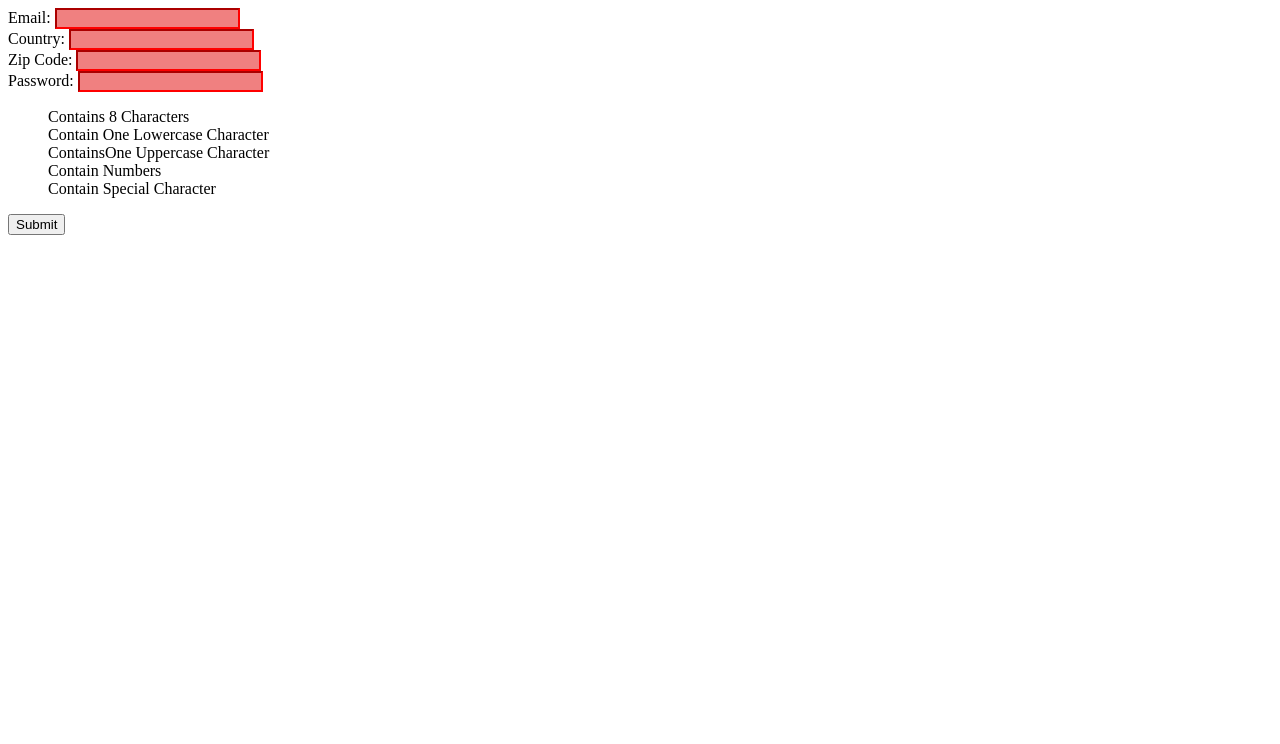
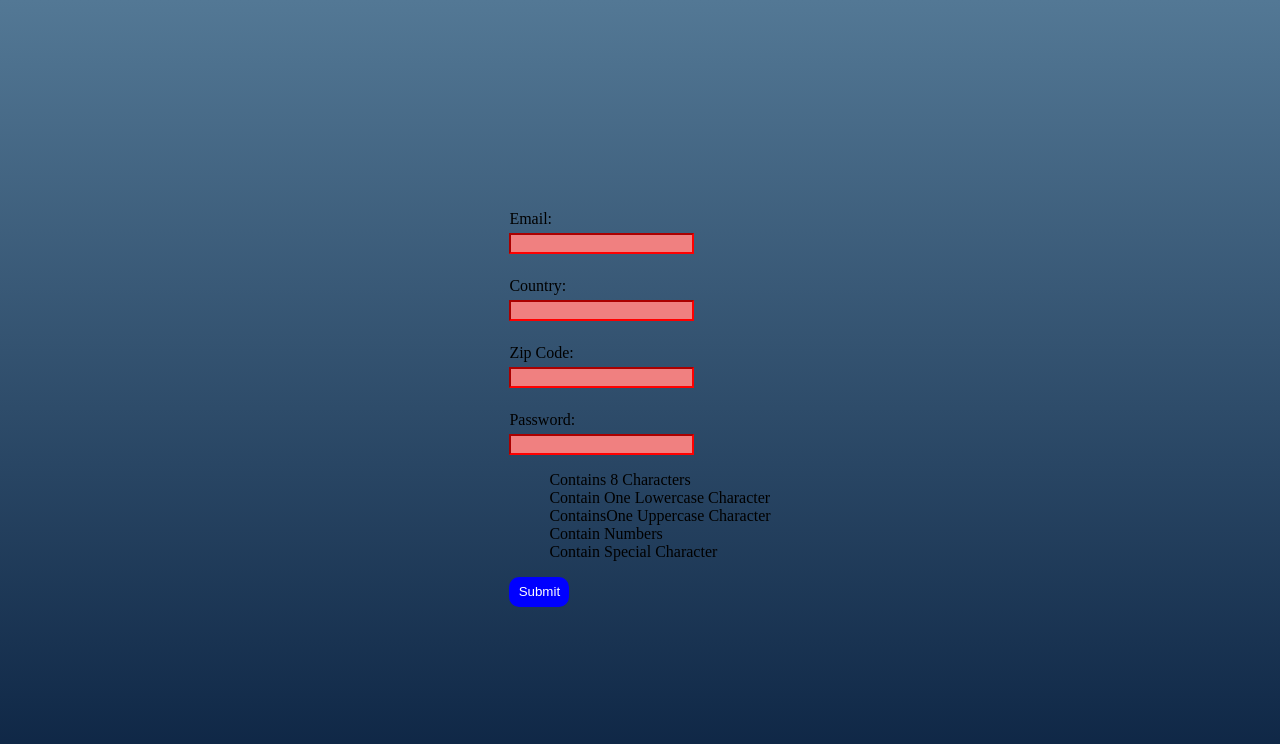
Before and after one commit to jwwals1/Form-Validation, a plain HTML site: page index.html in a window 1280 px wide. Drawn offline with Linux system fonts and the light colour scheme.

Commit message:
added style for background and wrapper

```diff
--- a/styles.css
+++ b/styles.css
@@ -1,15 +1,26 @@
-/* body {
-    width: 200px;
-    margin: 0 auto;
+body {
+    display: grid;
+    justify-content: center;
+    align-items: center;
+    min-height: 100vh;
+    background: linear-gradient(to top, #09203f 0%, #537895 100%);
 }
 
-p * {
+#wrapper {
+    display: flex;
+    border: solid;
+    background-color: white;
+    border: 0px;
+    border-radius: 10px;
+    width: 500px;
+    height: 400px;
+    padding: 10px;
+}
+
+input {
+    margin-bottom: 5px;
+    margin-top: 5px;
     display: block;
-} */
-
-input[type="email"] {
-    appearance: none;
-    /* width: 100%; */
 }
 
 input:invalid {
@@ -34,8 +45,14 @@ input:valid {
 }
 
 ul {
-    /* padding: 0;
-    margin: 0;
-    box-sizing: border-box; */
     list-style-type: none;
 }
+
+button {
+    background-color: blue;
+    color: white;
+    border: 0px;
+    border-radius: 10px;
+    width: 60px;
+    height: 30px;
+}
```
